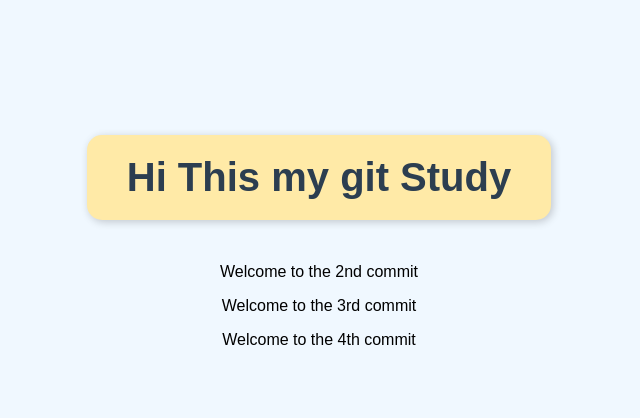
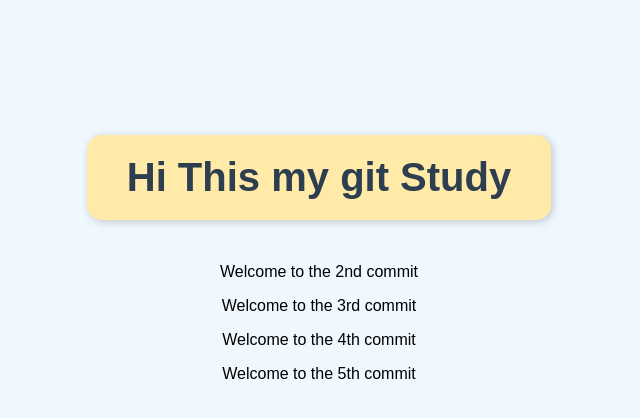
Before and after one commit to akm166056-cloud/my_first_project, a plain HTML site: page index.html in a window 1280 px wide. Shown: the whole page, without its empty margins (321-961 px from the left). Drawn offline with Linux system fonts and the light colour scheme.

Commit message:
5th commit

```diff
--- a/index.html
+++ b/index.html
@@ -25,5 +25,6 @@
 	<p> Welcome to the 2nd commit</p>
 	<p> Welcome to the 3rd commit</p>
 	<p> Welcome to the 4th commit</p>
+	<p> Welcome to the 5th commit</p>
 </body>
 </html>
```
